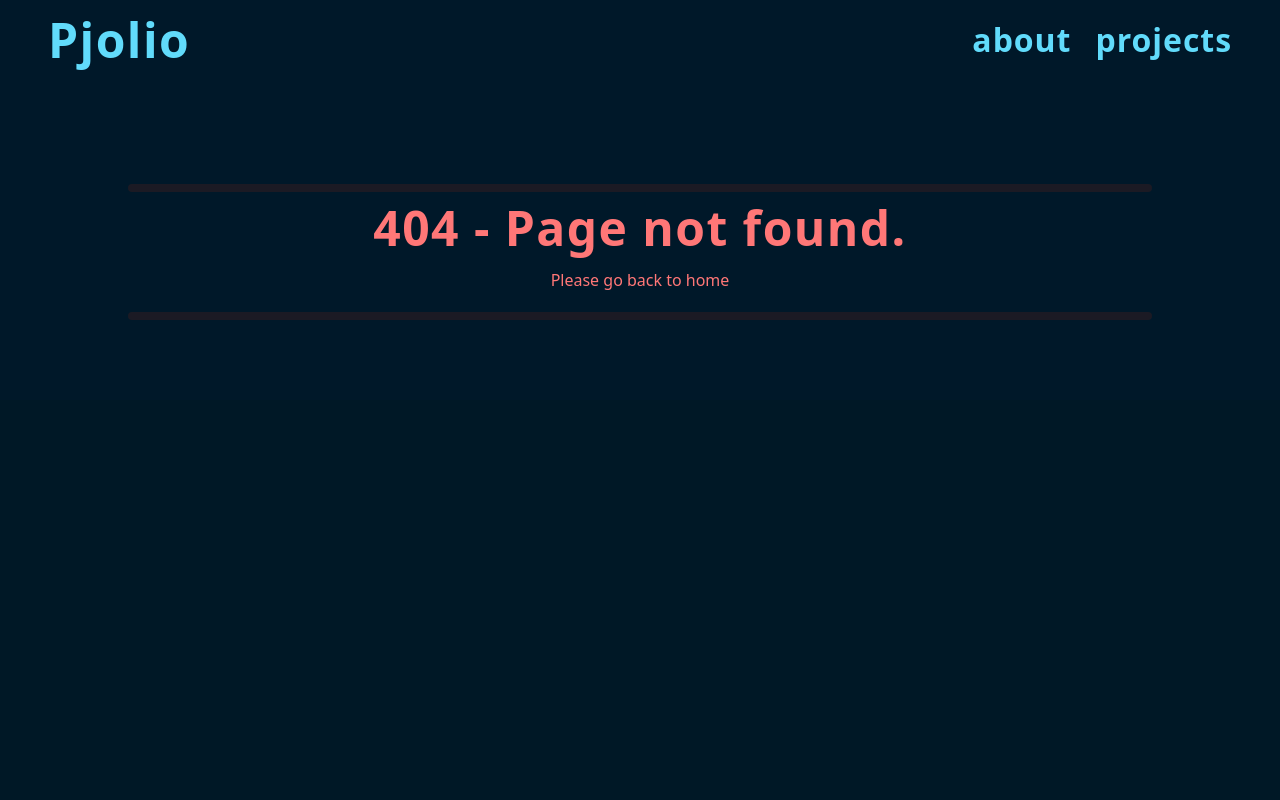
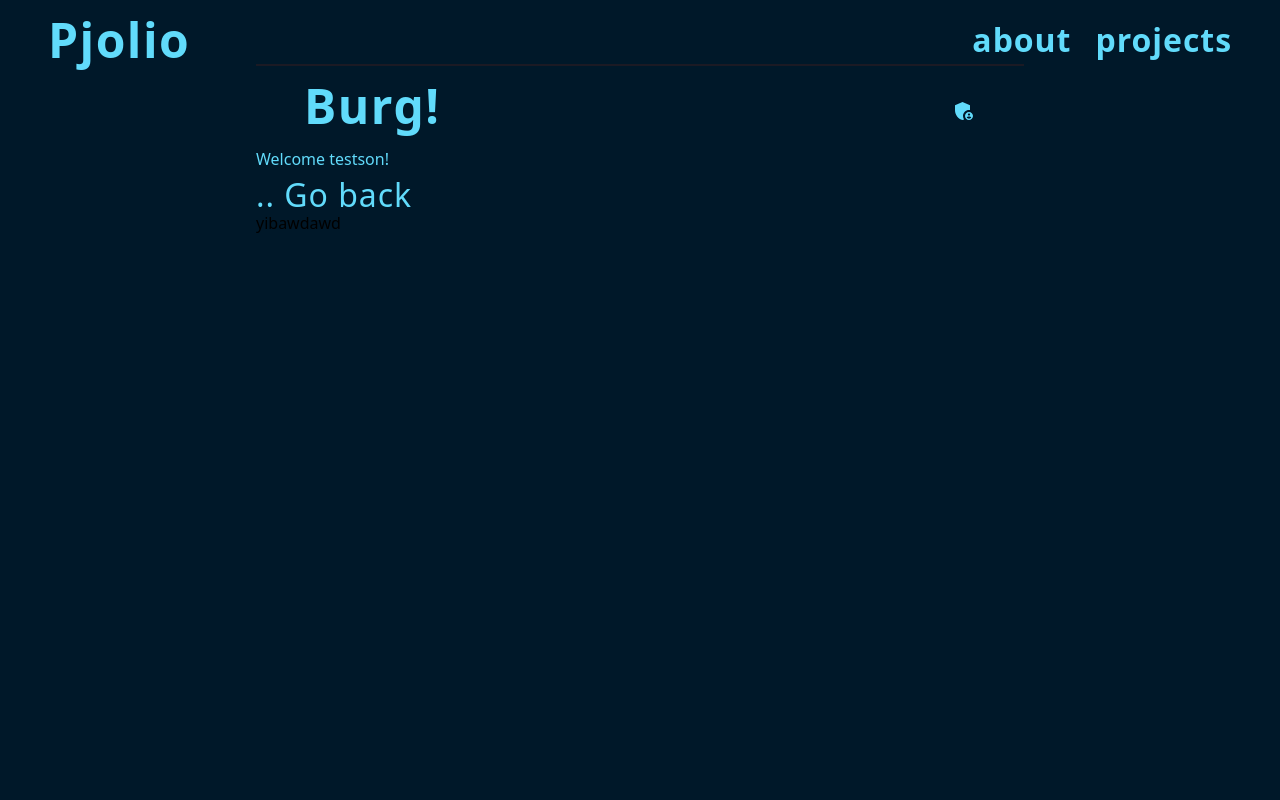
Before and after one commit to Phillipe-Jarnefors/ReactApp-portfolio, a React (Vite) app: page /webshop/admin/orders in a window 1280 px wide. Before the commit this address had no page. Shown: the top 800 px of the page. Built offline with nearby package versions, Linux system fonts and the light colour scheme; some icons are missing.

Commit message:
Admin route init

```diff
--- a/src/main.tsx
+++ b/src/main.tsx
@@ -21,6 +21,10 @@ import ProductDetailWS, {
 } from "./projects/webshop/pages/ProductDetailWS"
 import { CartProvider } from "./utils/CartContext"
 import CheckoutWS from "./projects/webshop/pages/CheckoutWS"
+import AdminHomeWS from "./projects/webshop/pages/admin/AdminHomeWS"
+import AdminOrdersWS from "./projects/webshop/pages/admin/AdminOrdersWS"
+import AdminProductsWS from "./projects/webshop/pages/admin/AdminProductsWS"
+import LayoutAdminWS from "./projects/webshop/components/LayoutAdminWS"
 
 const router = createBrowserRouter(
   createRoutesFromElements(
@@ -40,6 +44,11 @@ const router = createBrowserRouter(
           loader={productDetailLoader}
         />
         <Route path="checkout" element={<CheckoutWS />} />
+        <Route path="admin" element={<LayoutAdminWS />}>
+          <Route index element={<AdminHomeWS />} />
+          <Route path="orders" element={<AdminOrdersWS />} />
+          <Route path="handle-products" element={<AdminProductsWS />} />
+        </Route>
       </Route>
 
       <Route
--- a/src/projects/webshop/components/HeaderWS.tsx
+++ b/src/projects/webshop/components/HeaderWS.tsx
@@ -44,15 +44,17 @@ export default function HeaderWS() {
 
   return (
     <div className="">
-      <div className="border-t-2 border-abstract text-xl flex gap-2 items-center w-full  py-6 mt-8 xl:px-12 z-10 top-12 left-0 bg-background">
+      <div className="border-t-2 border-abstract text-xl flex gap-4 items-center w-full  py-6 mt-8 xl:px-12 z-10 top-12 left-0 bg-background">
         <h1 className="text-primary hover:cursor-pointer mr-auto">
           <Link to="./products">Burg!</Link>
         </h1>
-        <AdminPanelSettingsIcon className="text-primary" />
+        <Link to="admin">
+          <AdminPanelSettingsIcon className="text-primary" />
+        </Link>
         {cartLength ? (
           <Badge badgeContent={cartLength} color="primary">
             <button onClick={() => setDisplayedCart(!displayCart)}>
-              <ShoppingCartIcon className="text-primary" />
+              <ShoppingCartIcon className="text-primary mb-1" />
             </button>
           </Badge>
         ) : (
--- /dev/null
+++ b/src/projects/webshop/components/LayoutAdminWS.tsx
@@ -0,0 +1,12 @@
+import React from "react"
+import { Outlet } from "react-router-dom"
+import AdminHomeWS from "../pages/admin/AdminHomeWS"
+
+export default function LayoutAdminWS() {
+  return (
+    <div>
+      <h1 className="text-primary mb-2">Welcome testson!</h1>
+      <Outlet />
+    </div>
+  )
+}
--- a/src/projects/webshop/pages/ProductsWS.tsx
+++ b/src/projects/webshop/pages/ProductsWS.tsx
@@ -51,18 +51,18 @@ export default function ProductsWS() {
     <div key={product._id} className="text-font flex flex-col gap-1 rounded">
       <div className="flex justify-between items-center">
         <h4 className="text-xl ">{product.name}</h4>
-        <p className="text-xl text-primary">{product.price} :-</p>
       </div>
       <div className="relative">
         <div>
           <button
             onClick={() => addToCart(product)}
-            className="absolute right-4 top-4  bg-abstract rounded-full p-1"
+            className="absolute right-2 top-4 flex gap-2 bg-abstract rounded-full p-1"
           >
             <AddCircleIcon
               className=""
               sx={{ height: "2rem", width: "2rem" }}
             />
+            <p className="text-xl text-primary">{product.price} :-</p>
           </button>
           {/* <p className="text-xl text-background absolute bottom-0 px-4 rounded bg-primary">
           {product.price} :-
--- /dev/null
+++ b/src/projects/webshop/pages/admin/AdminHomeWS.tsx
@@ -0,0 +1,34 @@
+import { Link } from "react-router-dom"
+import editproducts from "../../../../images/editproducts.jpg"
+import handleorders from "../../../../images/handleorders.jpg"
+
+export default function AdminHomeWS() {
+  return (
+    <div className=" flex flex-col gap-4">
+      <Link to="./handle-products">
+        <div className="w-full relative flex items-center justify-center">
+          <img
+            className="object-cover opacity-50 w-full h-48 rounded"
+            src={editproducts}
+            alt=""
+          />
+          <h2 className="text-primary text-xl absolute outline p-3 bg-abstract opacity-80 rounded">
+            Edit Products
+          </h2>
+        </div>
+      </Link>
+      <Link to="./orders">
+        <div className="w-full relative flex items-center justify-center">
+          <img
+            className="object-cover opacity-50 w-full h-48 rounded"
+            src={handleorders}
+            alt=""
+          />
+          <h2 className="text-primary text-xl absolute outline p-3 bg-abstract opacity-80 rounded">
+            Handle Orders
+          </h2>
+        </div>
+      </Link>
+    </div>
+  )
+}
--- /dev/null
+++ b/src/projects/webshop/pages/admin/AdminOrdersWS.tsx
@@ -0,0 +1,13 @@
+import React from "react"
+import { Link } from "react-router-dom"
+
+export default function AdminOrdersWS() {
+  return (
+    <div className="h-40">
+      <Link to="..">
+        <p className="text-medium text-primary">.. Go back</p>
+      </Link>
+      <h1>yibawdawd</h1>
+    </div>
+  )
+}
--- /dev/null
+++ b/src/projects/webshop/pages/admin/AdminProductsWS.tsx
@@ -0,0 +1,13 @@
+import React from "react"
+import { Link } from "react-router-dom"
+
+export default function AdminProductsWS() {
+  return (
+    <div>
+      <Link to="..">
+        <p className="text-medium text-primary">.. Go back</p>
+      </Link>
+      AdminProductsWS
+    </div>
+  )
+}
```
Also changed, not shown: src/images/editproducts.jpg (added), 1 other file (tests, documents, lock files or other folders).
